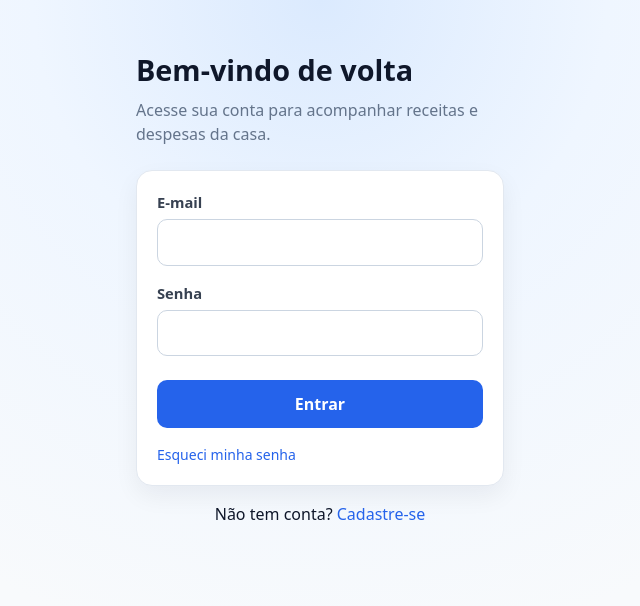
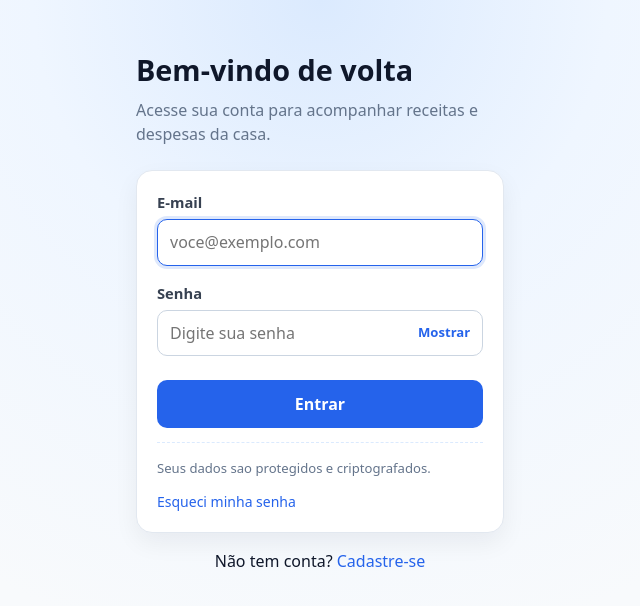
Before and after one commit to guihgalli/CasaEmDia, a React (Vite) app in the folder frontend/: page /login in a window 1280 px wide. Shown: the top 606 px of the page, without its empty margins (320-960 px from the left). Built offline with nearby package versions, Linux system fonts and the light colour scheme; no server answers.

Commit message:
abrir camera escanear

```diff
--- a/frontend/src/components/Layout.tsx
+++ b/frontend/src/components/Layout.tsx
@@ -48,7 +48,7 @@ export default function Layout() {
             <h1 className="hero-title">Casa em Dia</h1>
             <p className="hero-subtitle">Finanças organizadas, família mais tranquila.</p>
           </div>
-          <div className="inline-row">
+          <div className="hero-user">
             <span style={{ fontSize: "0.875rem", opacity: 0.92 }}>{usuario?.email}</span>
             <button type="button" className="btn btn-secondary" onClick={logout}>
               Sair
@@ -77,7 +77,7 @@ export default function Layout() {
           <h1 className="hero-title">Casa em Dia</h1>
           <p className="hero-subtitle">Finanças organizadas, família mais tranquila.</p>
         </div>
-        <div className="inline-row">
+        <div className="hero-user">
           <span style={{ fontSize: "0.875rem", opacity: 0.92 }}>{usuario?.email}</span>
           <button type="button" className="btn btn-secondary" onClick={logout}>
             Sair
--- a/frontend/src/index.css
+++ b/frontend/src/index.css
@@ -136,6 +136,33 @@ input, select {
   box-shadow: 0 0 0 3px rgba(37, 99, 235, 0.15);
 }
 
+.input-with-action {
+  position: relative;
+}
+
+.input-with-action input {
+  padding-right: 5.2rem;
+}
+
+.text-action {
+  position: absolute;
+  right: 0.45rem;
+  top: 50%;
+  transform: translateY(-50%);
+  border: none;
+  background: transparent;
+  color: #2563eb;
+  font-weight: 600;
+  font-size: 0.82rem;
+  padding: 0.25rem 0.35rem;
+}
+
+.auth-footer {
+  margin-top: 0.9rem;
+  padding-top: 0.75rem;
+  border-top: 1px dashed #dbeafe;
+}
+
 .auth-wrap {
   max-width: 400px;
   padding-top: 3rem;
@@ -238,3 +265,91 @@ input, select {
   align-items: center;
   gap: 0.5rem;
 }
+
+.hero-user {
+  display: flex;
+  align-items: center;
+  gap: 0.5rem;
+}
+
+.stack-mobile {
+  display: flex;
+  gap: 0.5rem;
+  flex-wrap: wrap;
+}
+
+@media (max-width: 640px) {
+  .container {
+    padding: 0.75rem 0.75rem 1.5rem;
+  }
+
+  .card {
+    border-radius: 14px;
+    padding: 1rem;
+  }
+
+  .hero {
+    flex-direction: column;
+    align-items: flex-start;
+    gap: 0.75rem;
+    padding: 1rem;
+  }
+
+  .hero-user {
+    width: 100%;
+    justify-content: space-between;
+    flex-wrap: wrap;
+  }
+
+  .nav-tabs {
+    flex-wrap: nowrap;
+    overflow-x: auto;
+    -webkit-overflow-scrolling: touch;
+    padding-bottom: 0.2rem;
+    scrollbar-width: thin;
+  }
+
+  .nav-tabs a {
+    white-space: nowrap;
+    flex: 0 0 auto;
+  }
+
+  .section-head {
+    flex-direction: column;
+    align-items: stretch;
+  }
+
+  .section-head .btn {
+    width: 100%;
+  }
+
+  .list-item {
+    flex-direction: column;
+    align-items: flex-start;
+  }
+
+  .list-item .btn {
+    width: 100%;
+  }
+
+  .auth-wrap {
+    padding-top: 1.25rem;
+  }
+
+  .auth-title {
+    font-size: 1.5rem;
+  }
+
+  .text-action {
+    font-size: 0.8rem;
+  }
+
+  .inline-row,
+  .stack-mobile {
+    width: 100%;
+  }
+
+  .stack-mobile > * {
+    flex: 1 1 100%;
+  }
+}
--- a/frontend/src/paginas/EscanearNota.tsx
+++ b/frontend/src/paginas/EscanearNota.tsx
@@ -34,9 +34,12 @@ export default function EscanearNota() {
     };
   }, []);
 
-  async function iniciarCamera() {
-    setErro("");
-    setStatus("scanning");
+  useEffect(() => {
+    if (status !== "scanning") return;
+
+    let ativo = true;
+
+    async function iniciarScanner() {
       try {
         const scanner = new Html5Qrcode("leitor-qr");
         scannerRef.current = scanner;
@@ -44,6 +47,7 @@ export default function EscanearNota() {
           { facingMode: "environment" },
           { fps: 5, qrbox: { width: 250, height: 250 } },
           (decodedText) => {
+            if (!ativo) return;
             scanner.stop().then(() => {
               scannerRef.current = null;
               const dados = parsearConteudoQR(decodedText);
@@ -56,9 +60,22 @@ export default function EscanearNota() {
           () => {}
         );
       } catch (e) {
+        if (!ativo) return;
         setErro("Não foi possível acessar a câmera. Verifique as permissões ou use o cadastro manual.");
         setStatus("idle");
       }
+    }
+
+    iniciarScanner();
+
+    return () => {
+      ativo = false;
+    };
+  }, [status]);
+
+  function iniciarCamera() {
+    setErro("");
+    setStatus("scanning");
   }
 
   function cancelarScan() {
--- a/frontend/src/paginas/Login.tsx
+++ b/frontend/src/paginas/Login.tsx
@@ -5,10 +5,12 @@ import { useAuth } from "../contextos/AuthContext";
 export default function Login() {
   const [email, setEmail] = useState("");
   const [senha, setSenha] = useState("");
+  const [mostrarSenha, setMostrarSenha] = useState(false);
   const [erro, setErro] = useState("");
   const [carregando, setCarregando] = useState(false);
   const { login } = useAuth();
   const navigate = useNavigate();
+  const podeEntrar = email.trim() !== "" && senha.trim() !== "" && !carregando;
 
   async function handleSubmit(e: React.FormEvent) {
     e.preventDefault();
@@ -41,23 +43,39 @@ export default function Login() {
             onChange={(e) => setEmail(e.target.value)}
             required
             autoComplete="email"
+            autoFocus
+            placeholder="voce@exemplo.com"
           />
         </div>
         <div className="form-group">
           <label htmlFor="senha">Senha</label>
+          <div className="input-with-action">
             <input
               id="senha"
-            type="password"
+              type={mostrarSenha ? "text" : "password"}
               value={senha}
               onChange={(e) => setSenha(e.target.value)}
               required
               autoComplete="current-password"
+              placeholder="Digite sua senha"
             />
+            <button
+              type="button"
+              className="text-action"
+              onClick={() => setMostrarSenha((s) => !s)}
+              aria-label={mostrarSenha ? "Ocultar senha" : "Mostrar senha"}
+            >
+              {mostrarSenha ? "Ocultar" : "Mostrar"}
+            </button>
           </div>
-        <button type="submit" className="btn btn-primary full" style={{ marginTop: "0.5rem" }} disabled={carregando}>
+        </div>
+        <button type="submit" className="btn btn-primary full" style={{ marginTop: "0.5rem" }} disabled={!podeEntrar}>
           {carregando ? "Entrando..." : "Entrar"}
         </button>
-        <p style={{ marginTop: "1rem", fontSize: "0.875rem" }}>
+        <div className="auth-footer">
+          <span className="muted" style={{ fontSize: "0.82rem" }}>Seus dados sao protegidos e criptografados.</span>
+        </div>
+        <p style={{ marginTop: "0.75rem", fontSize: "0.875rem" }}>
           <Link to="/recuperar-senha">Esqueci minha senha</Link>
         </p>
       </form>
--- a/frontend/src/paginas/MinhaCasa.tsx
+++ b/frontend/src/paginas/MinhaCasa.tsx
@@ -78,7 +78,7 @@ export default function MinhaCasa() {
   return (
     <>
       <div className="card" style={{ marginBottom: "1rem" }}>
-        <h2 style={{ fontSize: "1.25rem", marginBottom: "0.5rem" }}>Minha casa</h2>
+        <h2 className="section-title" style={{ marginBottom: "0.5rem" }}>Minha casa</h2>
         <p className="muted" style={{ fontSize: "0.875rem" }}>
           {casa.nome || "Minha Casa"}
         </p>
@@ -88,8 +88,8 @@ export default function MinhaCasa() {
       </div>
 
       <div className="card">
-        <div style={{ display: "flex", justifyContent: "space-between", alignItems: "center", marginBottom: "1rem" }}>
-          <h2 style={{ fontSize: "1.125rem" }}>Membros</h2>
+        <div className="section-head">
+          <h2 style={{ fontSize: "1.125rem", fontWeight: 700 }}>Membros</h2>
           <button
             type="button"
             className="btn btn-primary"
@@ -138,26 +138,21 @@ export default function MinhaCasa() {
                 placeholder="Senha para login"
               />
             </div>
-            <button type="submit" className="btn btn-primary" disabled={enviando}>
+            <button type="submit" className="btn btn-primary full" disabled={enviando}>
               {enviando ? "Criando..." : "Criar usuário e adicionar à casa"}
             </button>
           </form>
         )}
 
-        <ul style={{ listStyle: "none", padding: 0, margin: 0 }}>
+        <ul className="list" style={{ margin: 0 }}>
           {membros.length === 0 ? (
-            <li className="muted" style={{ padding: "0.5rem 0" }}>Nenhum membro além de você.</li>
+            <li className="muted">Nenhum membro além de você.</li>
           ) : (
             membros.map((m) => (
               <li
                 key={m.id}
-                style={{
-                  padding: "0.75rem 0",
-                  borderBottom: "1px solid #e5e7eb",
-                  display: "flex",
-                  justifyContent: "space-between",
-                  alignItems: "center",
-                }}
+                className="list-item"
+                style={{ border: "1px solid #e2e8f0", borderRadius: "10px", padding: "0.75rem" }}
               >
                 <div>
                   <span style={{ fontWeight: 500 }}>{m.nome || m.email}</span>
```
Lines whose indentation alone changed are shown as unchanged.
